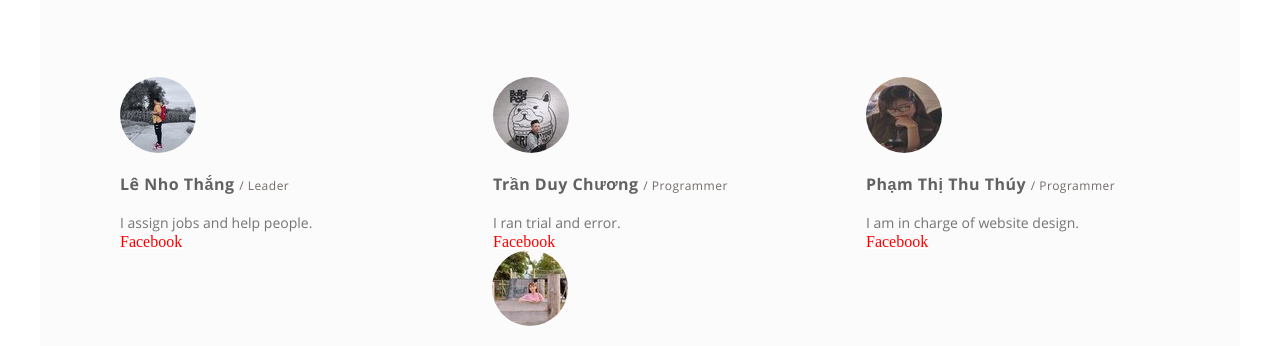
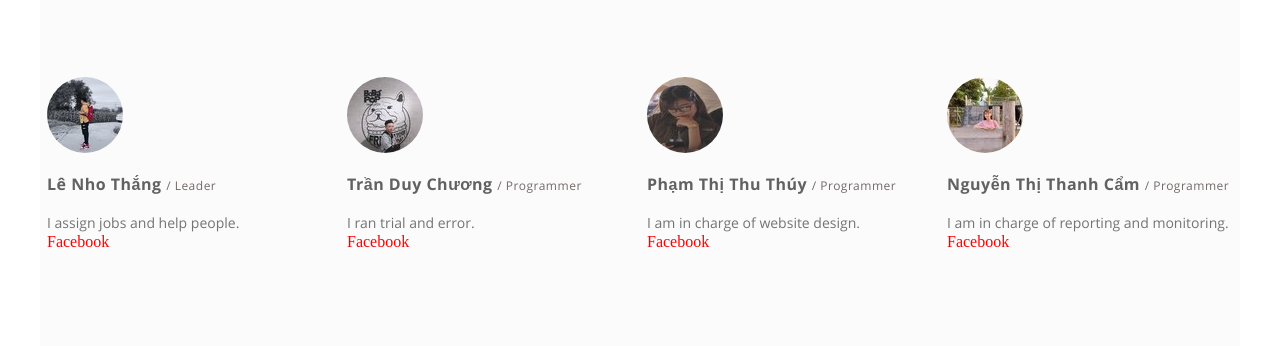
Before and after one commit to chuongtran1999/online, a plain HTML site: page index.html in a window 1280 px wide. Shown: the part 1722-2068 px from the top of the page. Drawn offline with Linux system fonts and the light colour scheme; a script that the page names is missing.

Commit message:
Update main.css

```diff
--- a/css/main.css
+++ b/css/main.css
@@ -342,12 +342,10 @@ header.fixed_nav{
     display: block;
     width: 293px;
     height: auto;
-    margin-left: 80px;
+    margin-left: 7px;
 
 }
-li.cam{
-  padding-left:31%;
-}
+
 
 .testimonials ul.testi_boxs img.avatar{
     border-radius: 100px;
```
